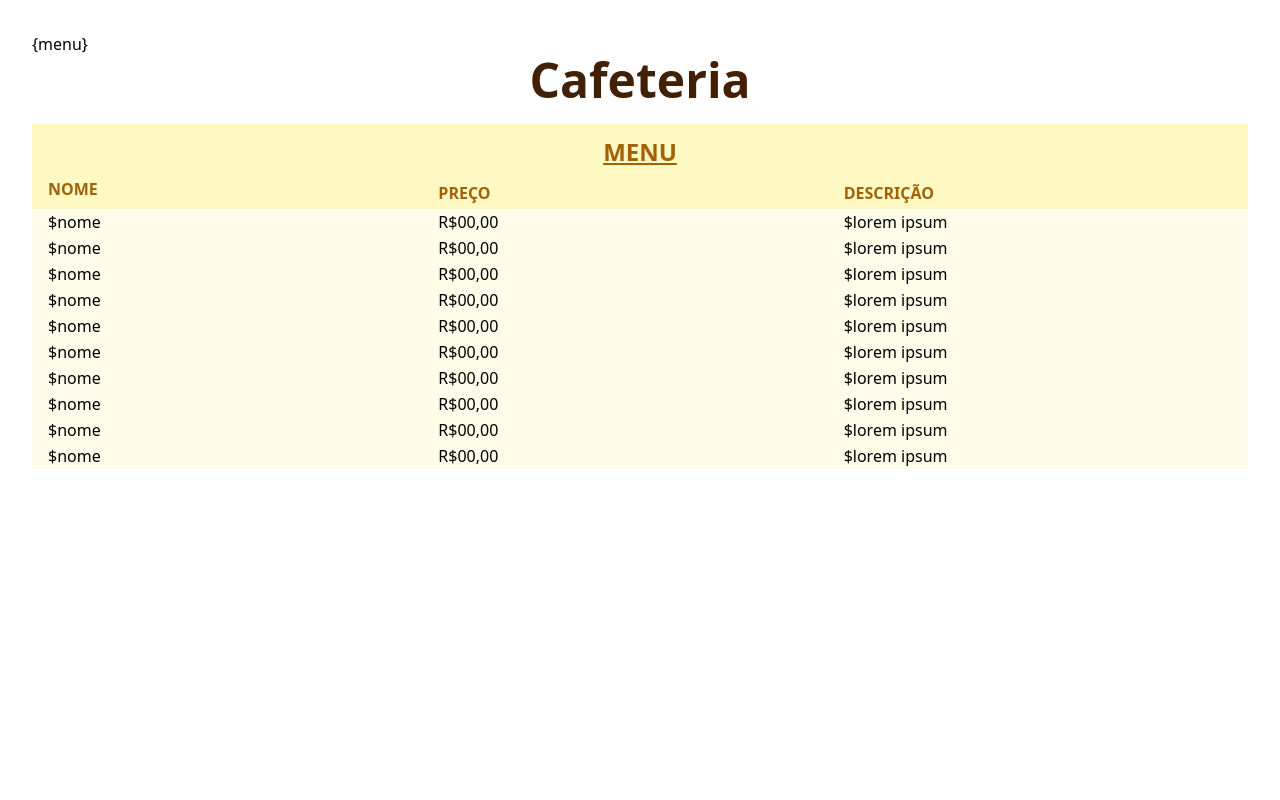
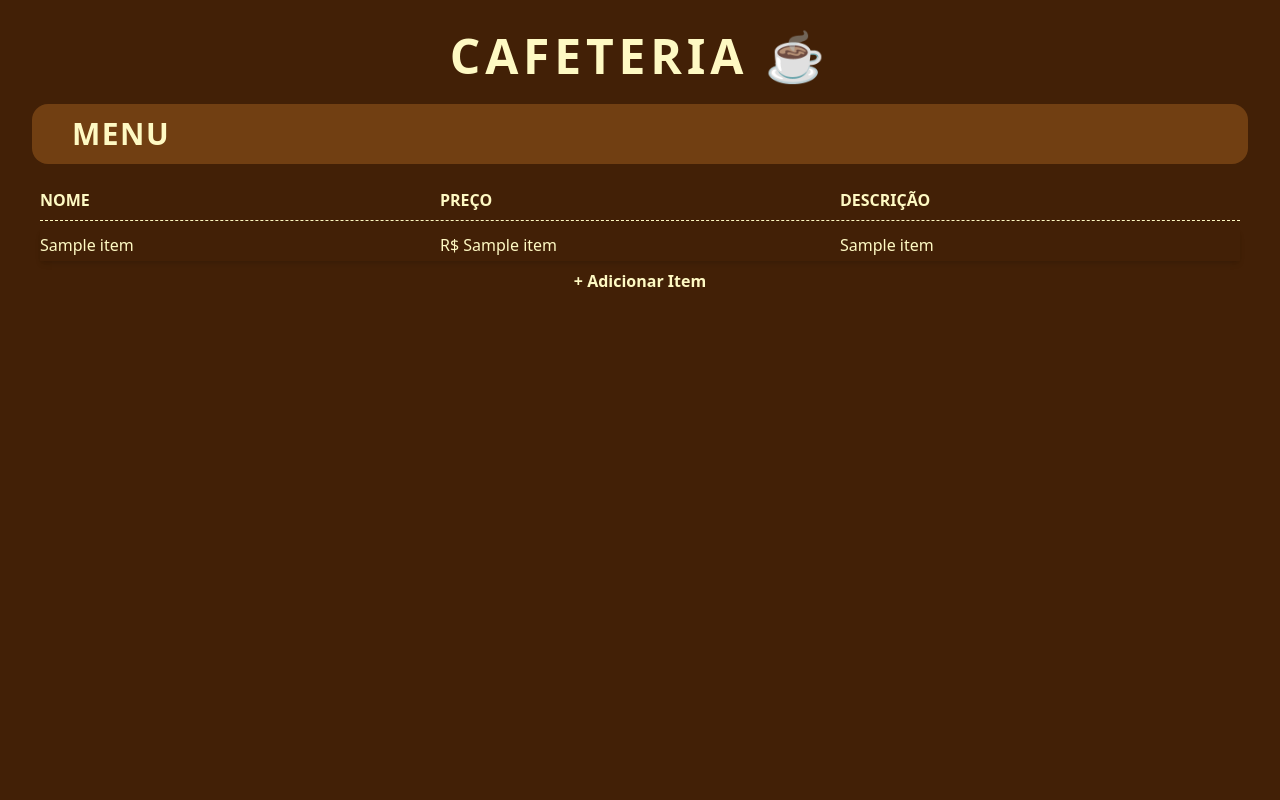
Before and after one commit to kauansatc/banco-de-dados-abp, a Flask app: template CRUD/templates/index.html in a window 1280 px wide. Run offline with Flask 3, Linux system fonts and the light colour scheme; the template is opened without the code that fills it: most values are stand-ins (such as "Sample title", 1, 10 or a date in 2020); style sheets or scripts are compiled from the project's sources.

Commit message:
menu pronto e funções de editar no CRUD

```diff
--- a/CRUD/__main__.py
+++ b/CRUD/__main__.py
@@ -1,4 +1,4 @@
-from flask import Flask, render_template
+from flask import Flask, render_template, request, redirect
 from crud import database
 
 app = Flask(__name__)
@@ -6,8 +6,28 @@ app = Flask(__name__)
 
 @app.route("/")
 def index():
+
     menu = database.get_menu()
     return render_template("index.html", menu=menu)
 
 
+@app.route("/menu/<codigo>")
+def menu(codigo):
+    menu_item = database.get_menu_item(codigo)
+    return render_template("menu.html", item=menu_item)
+
+
+@app.route("/edit")
+def edit():
+    args = request.args.to_dict()
+
+    print(args)
+
+    args["codigo"] = int(args["codigo"])
+    args["preco"] = float(args["preco"])
+    database.edit_menu_item(**args)
+
+    return redirect("/")
+
+
 app.run(debug=True)
--- a/CRUD/crud.py
+++ b/CRUD/crud.py
@@ -1,8 +1,8 @@
 import pyodbc
-server = 'r8.database.windows.net'
-database = 'dados'
-username = 'r8'
-password = 'satc@2023'
+server = ''
+database = ''
+username = ''
+password = ''
 driver = '{ODBC Driver 17 for SQL Server}'
 
 
@@ -16,8 +16,23 @@ class __Database:
 
     def get_menu(self):
         with self.conn.cursor() as cursor:
-            cursor.execute("SELECT * FROM menu")
+            cursor.execute(
+                "SELECT codigo_menu, nome, preco, descricao FROM menu")
             return cursor.fetchall()
+
+    def get_menu_item(self, codigo):
+        with self.conn.cursor() as cursor:
+            cursor.execute(
+                "SELECT codigo_menu, nome, preco, descricao FROM menu WHERE codigo_menu = ?", codigo)
+            return cursor.fetchone()
+
+    def edit_menu_item(self, codigo, nome, preco, descricao):
+        with self.conn.cursor() as cursor:
+            try:
+                cursor.execute(
+                    "UPDATE menu SET nome = ?, preco = ?, descricao = ? WHERE codigo_menu = ?", nome, preco, descricao, codigo)
+            except:
+                cursor.rollback()
 
 
 database = __Database()
--- a/CRUD/tailwind.config.js
+++ b/CRUD/tailwind.config.js
@@ -2,7 +2,7 @@
 module.exports = {
   content: [
     "./templates/**/*.html",
-    "./static/**/*.js"
+    "./static/src/**/*.js"
   ],
   theme: {
     extend: {},
--- a/CRUD/templates/index.html
+++ b/CRUD/templates/index.html
@@ -9,36 +9,37 @@
 </head>
 
 <body>
-	<div class="p-8">
-		{menu}
-
-		<h1 class="text-5xl font-extrabold text-yellow-950 text-center mb-5">Cafeteria</h1>
+	<div class="p-8 bg-yellow-950 min-h-screen">
+		<h1 class="text-5xl font-extrabold text-yellow-100 tracking-widest text-center mb-5">CAFETERIA ☕</h1>
 
 		<!-- Menu -->
-		<div class="bg-yellow-100 pt-1">
-			<h2 class="text-2xl font-bold text-yellow-700 my-2 underline text-center">MENU</h2>
-			<table class="table-fixed w-full my-2 bg-yellow-50">
-				<thead class="text-yellow-700 bg-yellow-100 font-bold">
-					<tr>
-						<td class="pb-2 ps-4">NOME</td>
-						<td class="">PREÇO</td>
-						<td class="">DESCRIÇÃO</td>
-						<!-- <td class=""></td> -->
-					</tr>
-				</thead>
-				<tbody>
-					{%for i in range(10)%}
-					<tr class="">
-						<td class="ps-4 text-start">$nome</td>
-						<td>R$00,00</td>
-						<td class="text-start">$lorem ipsum</td>
-						<!-- <td>
-							<button class="text-yellow-600 hover:font-extrabold">X</button>
-						</td> -->
-					</tr>
-					{%endfor%}
-				</tbody>
-			</table>
+		<div class="pt-1">
+			<h2 class="text-3xl font-bold text-yellow-100 tracking-wider py-3 ps-10 bg-yellow-900 rounded-2xl">
+				MENU
+			</h2>
+
+			<div class="flex-col text-yellow-100 mt-4 p-2">
+				<div class="flex font-semibold border-b-[1px] border-dashed border-b-yellow-100 pb-2 mb-2">
+					<div class="w-1/3">NOME</div>
+					<div class="w-1/3">PREÇO</div>
+					<div class="w-1/3">DESCRIÇÃO</div>
+				</div>
+
+				{% for item in menu %}
+				<a href="/menu/{{item[0]}}"
+					class="flex border-yellow-900 mt-1 py-1 shadow-md hover:px-2 hover:border-2 hover:font-semibold hover:text-lg transition-all">
+					<div class="w-1/3">{{item[1]}}</div>
+					<div class="w-1/3">R$ {{item[2]}}</div>
+					<div class="w-1/3">{{item[3]}}</div>
+				</a>
+				{% endfor %}
+
+				<div class="flex items-center justify-center">
+					<button class="font-semibold mt-2 w-full hover:text-lg hover:text-yellow-700 transition-all">
+						+ Adicionar Item
+					</button>
+				</div>
+			</div>
 		</div>
 	</div>
 	</div>
```
Also changed, not shown: CRUD/templates/menu.html (added, +62 -0 lines), CRUD/templates/new_item.html (added, +30 -0 lines).
